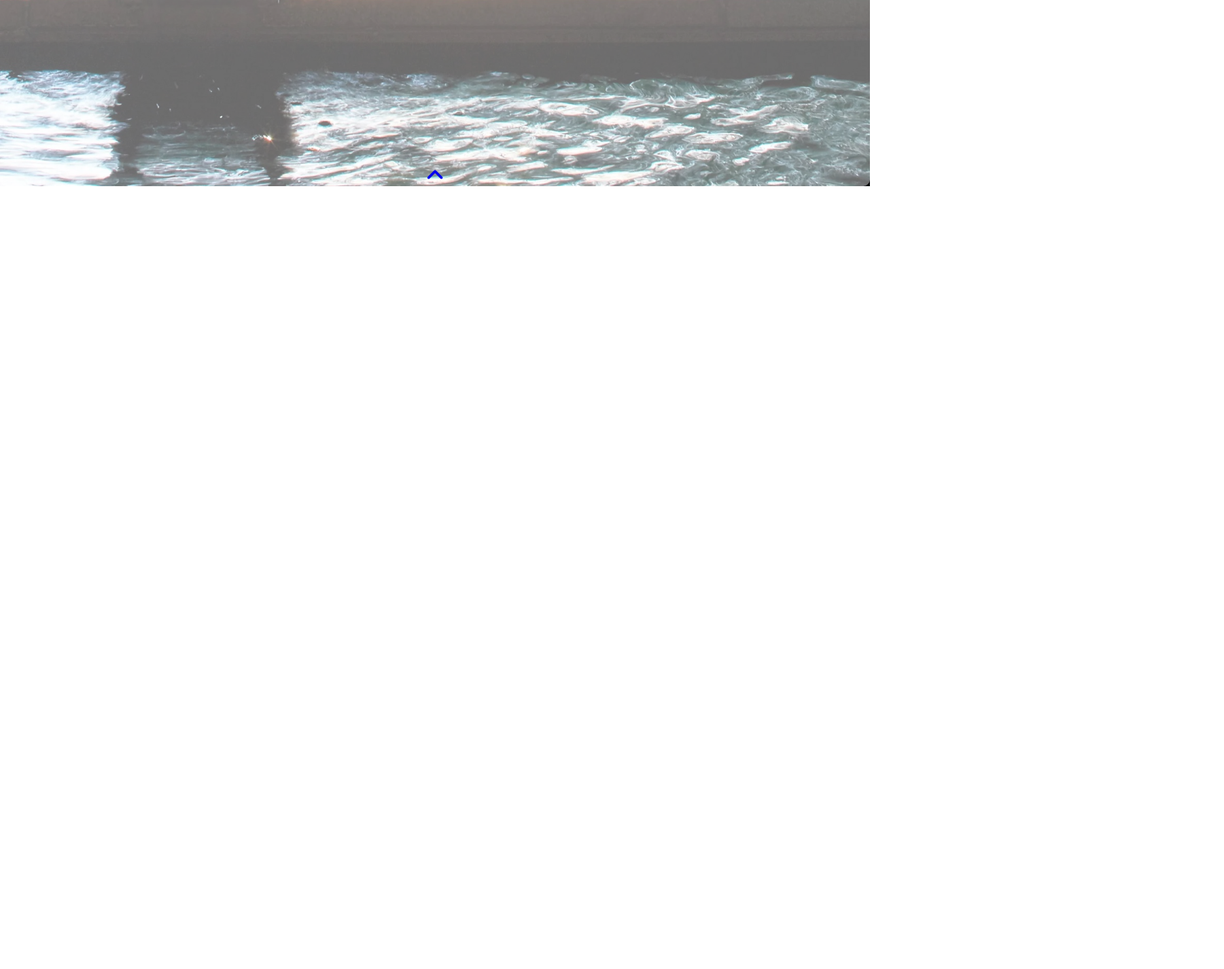
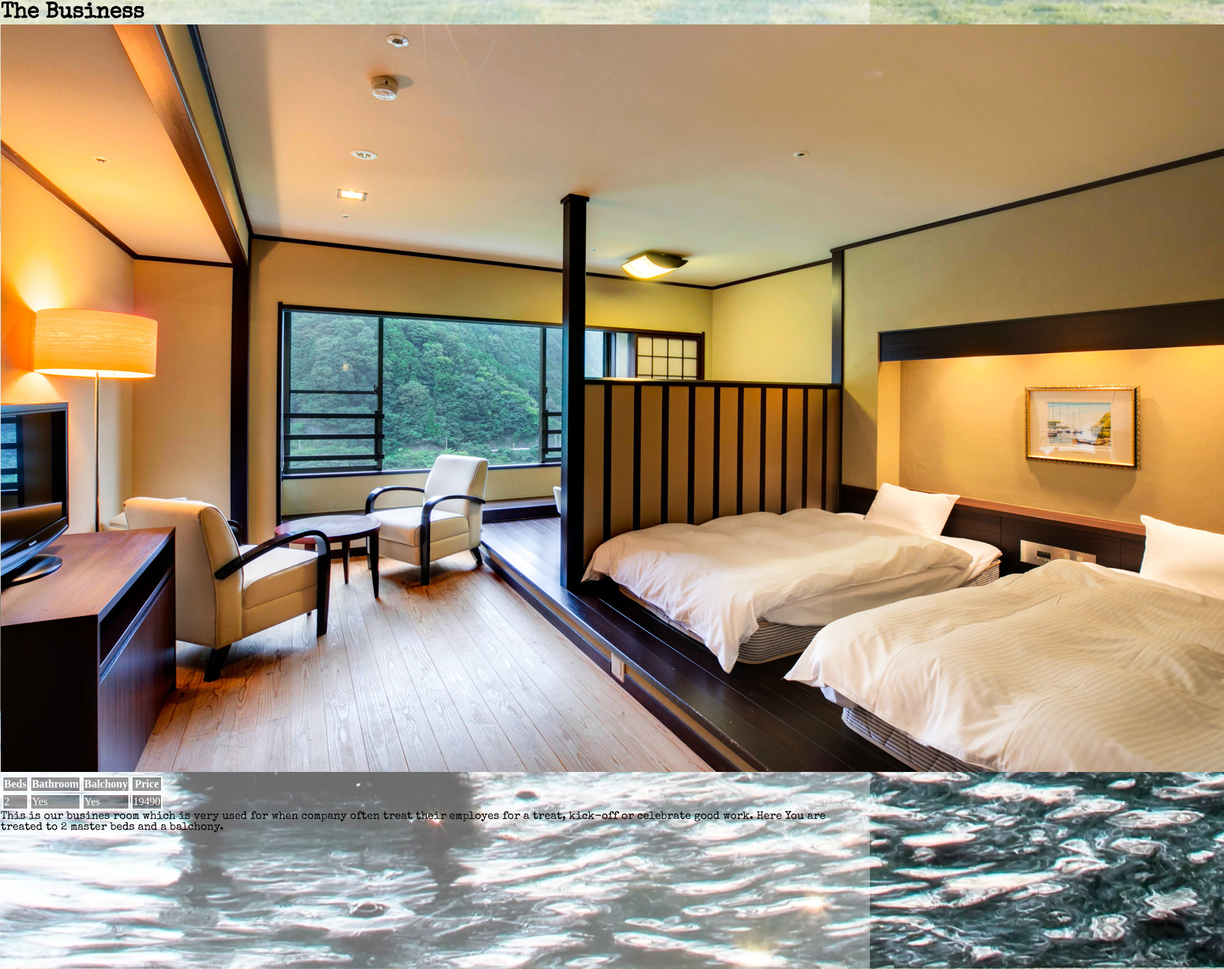
Before and after one commit to crtneko97/WebAssignment, a plain HTML site: page hotellrum.html in a window 1280 px wide. Shown: the part 1412-2838 px from the top of the page at 68% size, 1801 px wide, since content can reach past the window. Before the commit the page ends 1686 px from the top, so only its background shows below. Drawn offline with nearby package versions, Linux system fonts and the light colour scheme.

Commit message:
adding the business room to the hotelroom file now i have to style it also!

```diff
--- a/hotellrum.html
+++ b/hotellrum.html
@@ -43,24 +43,43 @@
     <h1>Book a room for your stay.</h1>
     <p>Here you can have a sneak preview on how you would like to live during your stay at SimOnsen.</p>
     <div class="standard-room">
-
         <h1>The Standard</h1>
         <img src="standardroom.jpg" alt="standardroom-jpg">
         <table>
             <tr>
                 <th>Beds</th>
                 <th>Bathroom</th>
+                <th>Balchony</th>
                 <th>Price</th>
             </tr>
             <tr>
                 <td>2</td>
                 <td>Yes</td>
+                <td>No</td>
                 <td>13990</td>
             </tr>
         </table>
         <p>This is our standard room which is the most common option.<br>Here you will experience a more standard way of living where u are provided with a comftarable matress that u roll out on evenings, and during day time u will fold it back up and have a table with pillows on the ground.</p>
             <input type="submit" value="Book">
-
+    </div>
+    <div class="business-room">
+        <h1> The Business</h1>
+        <img src="businessroom.jpg" alt="businessroom-jpg">
+        <table>
+            <tr>
+                <th>Beds</th>
+                <th>Bathroom</th>
+                <th>Balchony</th>
+                <th>Price</th>
+            </tr>
+            <tr>
+                <td>2</td>
+                <td>Yes</td>
+                <td>Yes</td>
+                <td>19490</td>
+            </tr>
+        </table>
+        <p>This is our busines room which is very used for when company often treat their employes for a treat, kick-off or celebrate good work. Here You are treated to 2 master beds and a balchony.</p>
     </div>
     <div class="test-home">
     </div>
--- a/styles.css
+++ b/styles.css
@@ -169,8 +169,6 @@ main p{
     transition: 0.5s;
 }
 
-
-
 /*Koden nedanför ska vara för ipad. */
 @media screen and (min-width: 600px) {
 
```
